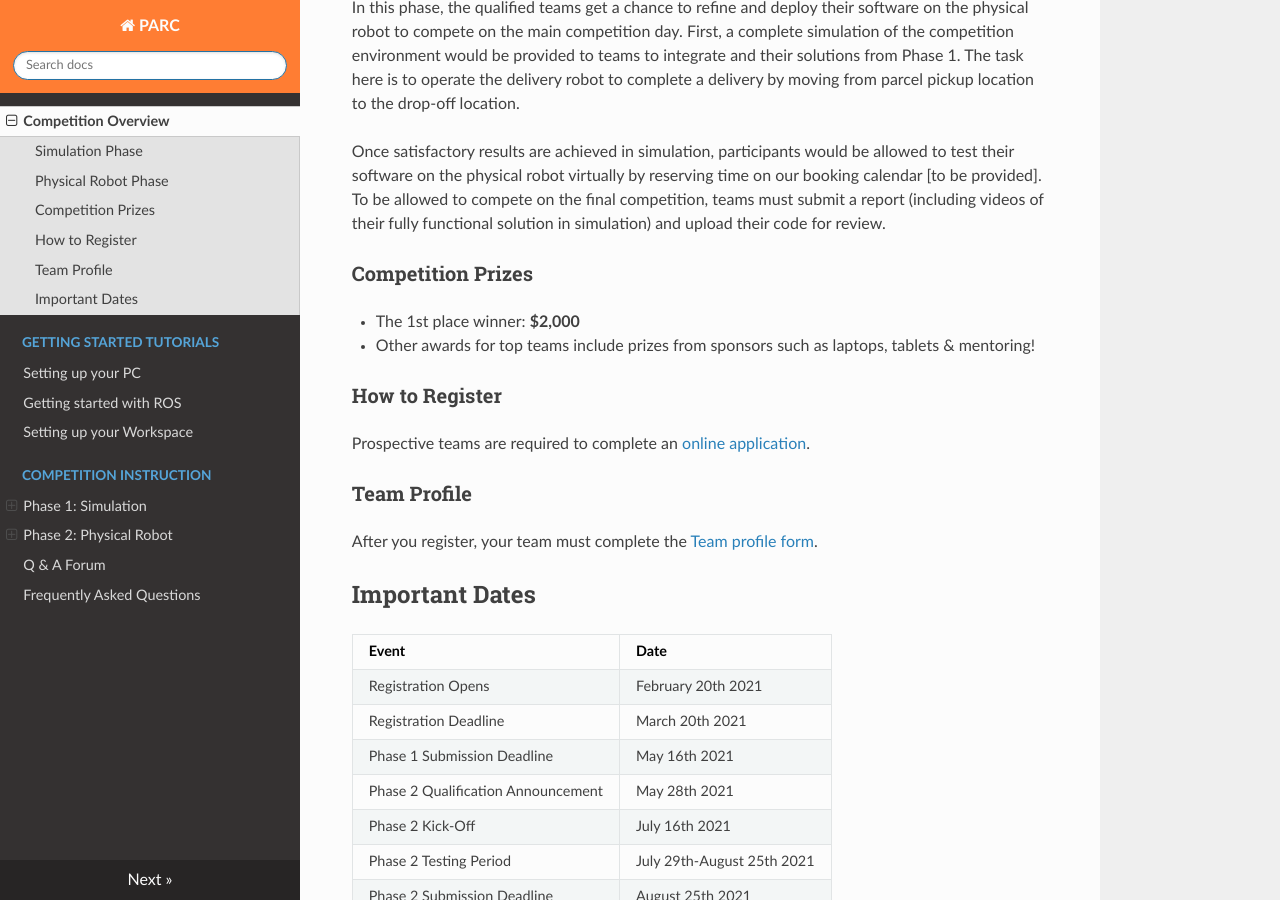
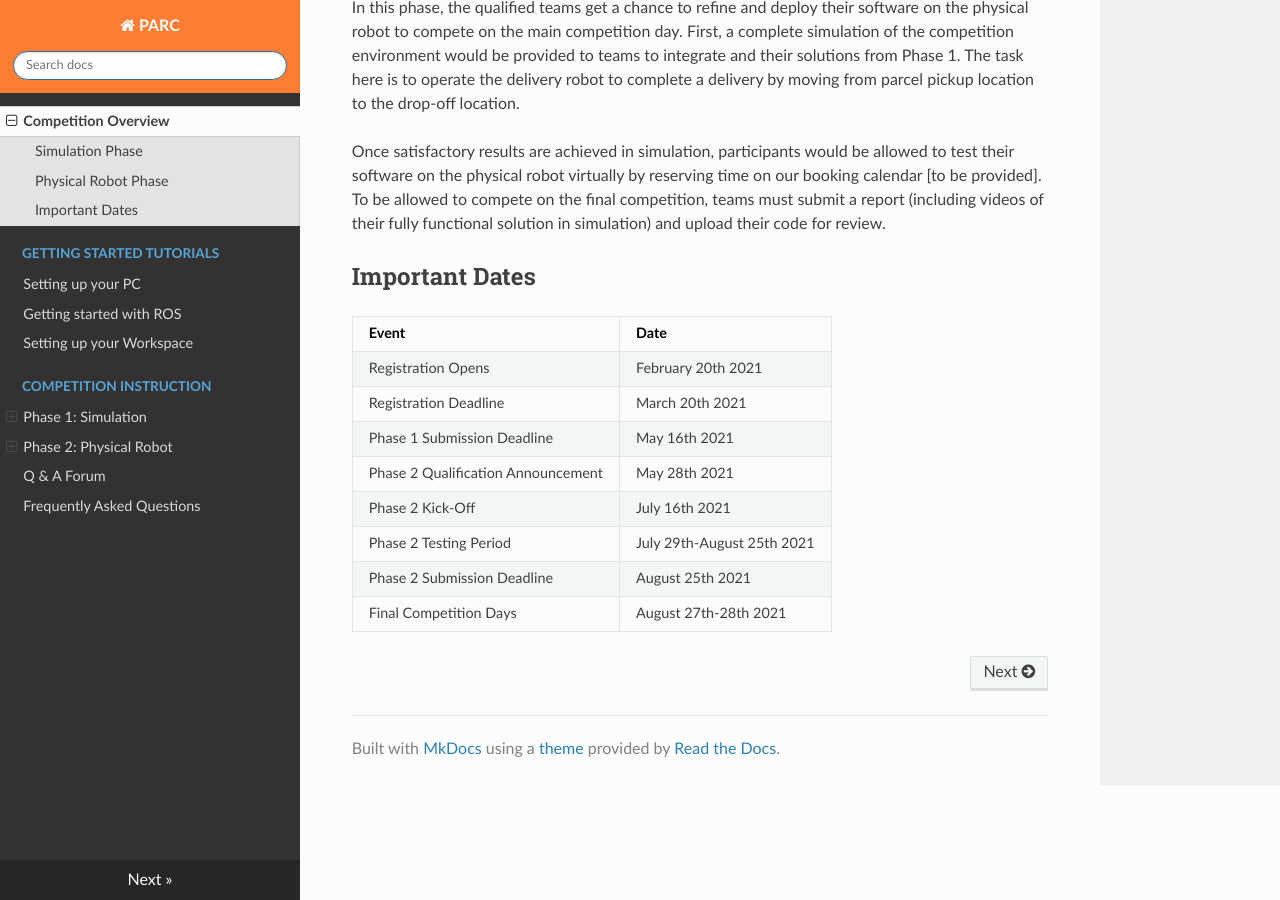
Before and after one commit to khaledkhnissi/documentation, an MkDocs documentation site: the page built from docs/competition-overview/index.md, in a window 1280 px wide and 900 px high, scrolled down 1166 px. Built offline with MkDocs 1.6.1, drawn with Linux system fonts in a browser that asks for light colours; nearby versions of some CDN libraries.

Commit message:
Update index.md

```diff
--- a/docs/competition-overview/index.md
+++ b/docs/competition-overview/index.md
@@ -29,17 +29,17 @@ Once satisfactory results are achieved in simulation, participants would be allo
 To be allowed to compete on the final competition, teams must submit a report (including videos of their fully functional solution in simulation) and upload their code for review.
 
 
-### Competition Prizes
+<!-- ### Competition Prizes
 - The 1st place winner: **$2,000**
-- Other awards for top teams include prizes from sponsors such as laptops, tablets & mentoring!
+- Other awards for top teams include prizes from sponsors such as laptops, tablets & mentoring! -->
 
-### How to Register
+<!-- ### How to Register
 
-Prospective teams are required to complete an [online application](https://creatorapp.zohopublic.com/zoho_info23208/parc-teams/form-perma/Apply_for_PARC_2021/DbgeNAHtvKN0UEXvmYfwSRW6F37KUrHKX9hhw89qqkRJnXFgQzk1Sg6yEOVRDQURFTAbYYBETYgvjNuHNmNtNbuAOgKzBWsnvfUa).
+Prospective teams are required to complete an [online application](https://creatorapp.zohopublic.com/zoho_info23208/parc-teams/form-perma/Apply_for_PARC_2021/DbgeNAHtvKN0UEXvmYfwSRW6F37KUrHKX9hhw89qqkRJnXFgQzk1Sg6yEOVRDQURFTAbYYBETYgvjNuHNmNtNbuAOgKzBWsnvfUa). -->
 
-### Team Profile
+<!-- ### Team Profile
 
-After you register, your team must complete the [Team profile form]( https://creatorapp.zohopublic.com/zoho_info23208/parc-teams/form-perma/Team_Profile_ENGINEERS_LEAGUE/gUNhmymqvYuQ86TzgsOt1K3EJ2PUJrXDUMW4Wd1NR47V5893RsMvW0u4WB9QypE0O2gBQ6JSXuUdD6UzqtH1zxH2T34A1p1DaVak).
+After you register, your team must complete the [Team profile form]( https://creatorapp.zohopublic.com/zoho_info23208/parc-teams/form-perma/Team_Profile_ENGINEERS_LEAGUE/gUNhmymqvYuQ86TzgsOt1K3EJ2PUJrXDUMW4Wd1NR47V5893RsMvW0u4WB9QypE0O2gBQ6JSXuUdD6UzqtH1zxH2T34A1p1DaVak). -->
 
 
 
```
